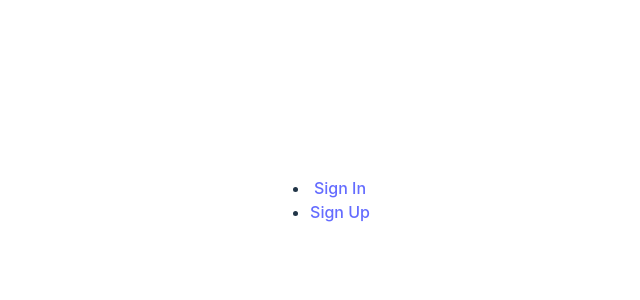
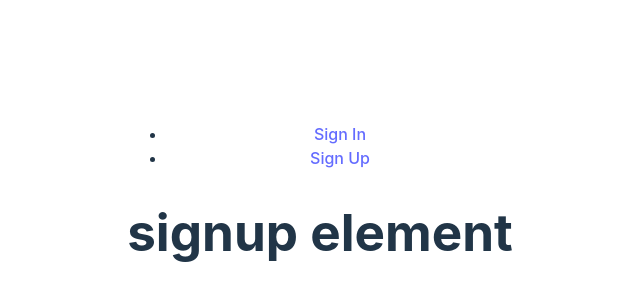
Before and after one commit to raul-vital/vital-track-front-end, a React (Vite) app: page /signup in a window 1280 px wide. Before the commit this address had no page. Shown: the part 200-500 px from the top of the page, without its empty margins (320-960 px from the left). Built offline with nearby package versions, Linux system fonts and the light colour scheme.

Commit message:
add SignupForm element with basic rendering, add route to App.jsx

```diff
--- a/src/App.jsx
+++ b/src/App.jsx
@@ -4,6 +4,7 @@
 import NavBar from './components/NavBar/NavBar'
 import Landing from './components/Landing/Landing'
 import Dashboard from './components/Dashboard/Dashboard'
+import SignupForm from './components/SignupForm'
 
 function App() {
   const [user, setUser] = useState(null)
@@ -17,6 +18,7 @@
       ) : (
         <Route path="/" element={<Landing />} />
       )}
+      <Route path='signup' element={<SignupForm />} />
      </Routes>
 
     </>
--- /dev/null
+++ b/src/components/SignupForm.jsx
@@ -0,0 +1,9 @@
+
+
+const SignupForm = () => {
+    return(
+      <h1>signup element</h1>
+    )
+}
+
+export default SignupForm
```
